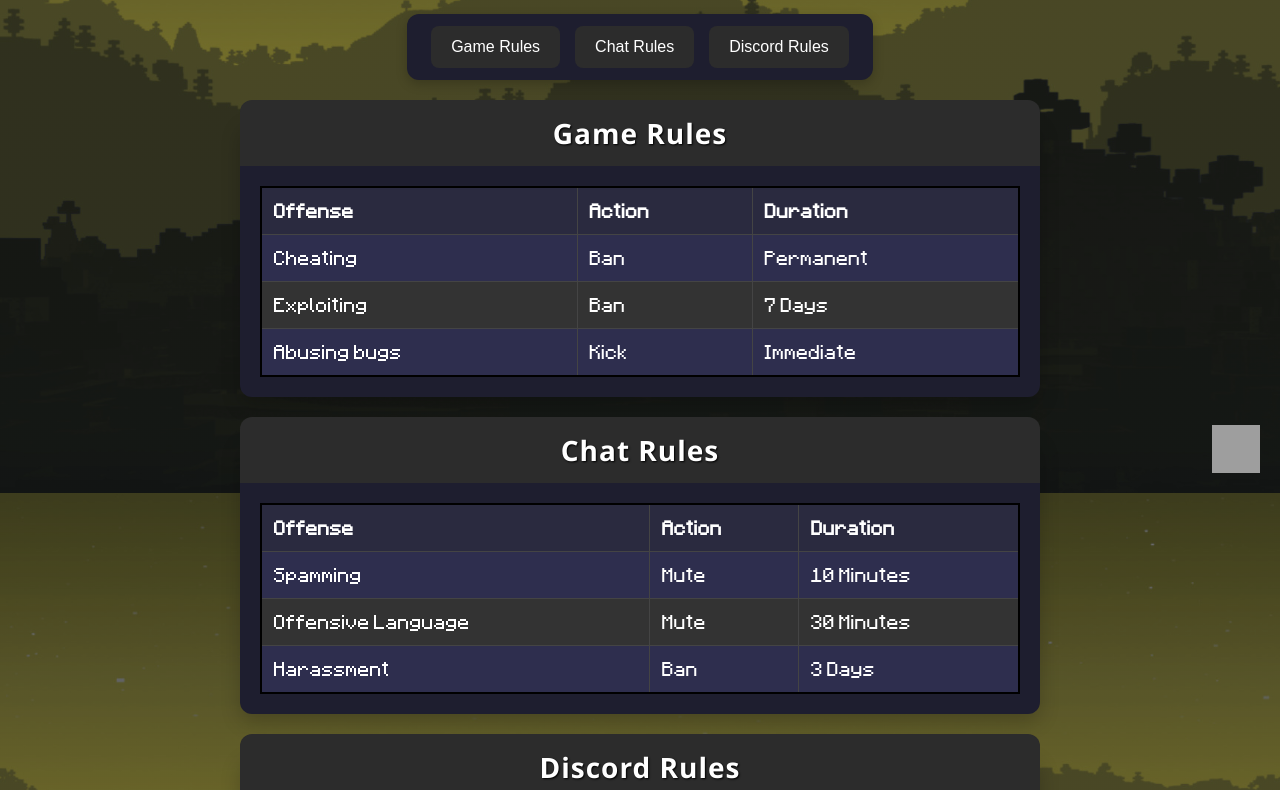
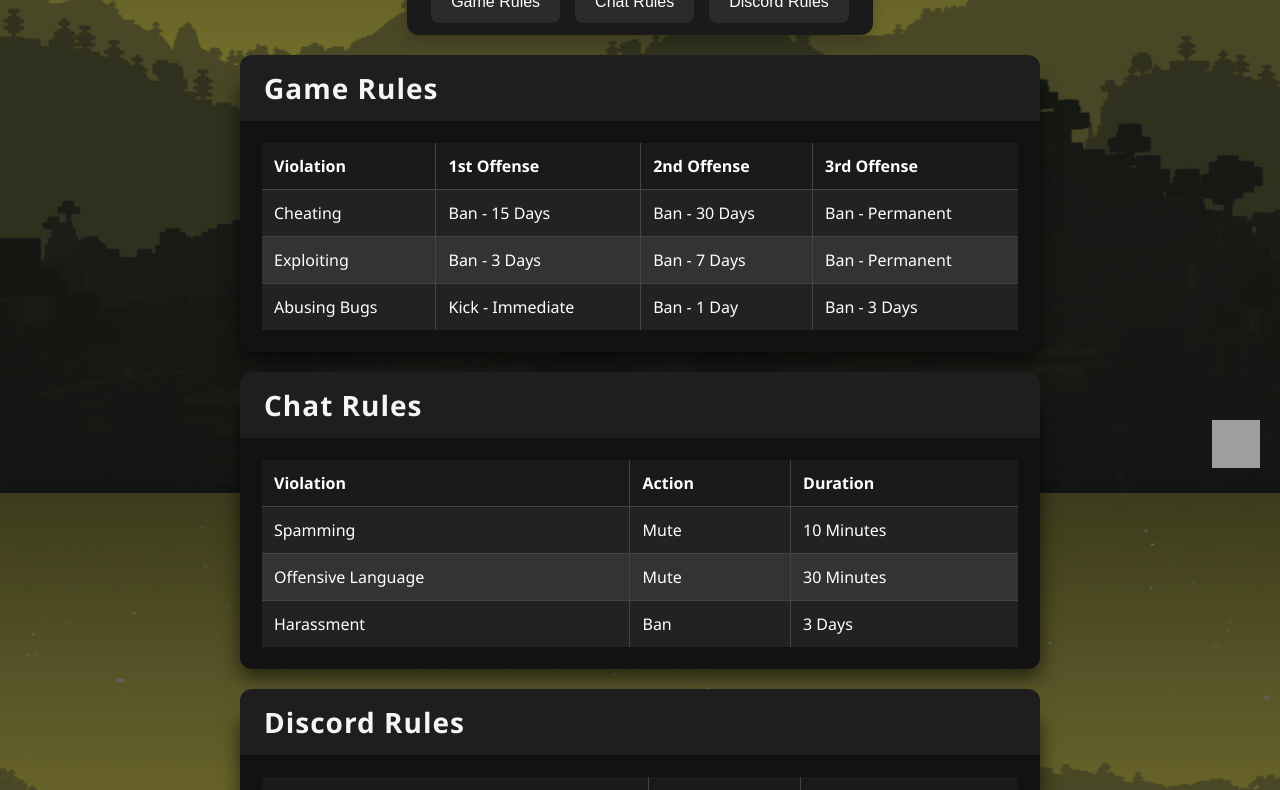
Before and after one commit to adomen201/shopsurvival, a plain HTML site: page rules.html in a window 1280 px wide. Shown: the part 307-1097 px from the top of the page. Drawn offline with Linux system fonts and the light colour scheme; grey boxes are pictures that could not be loaded.

Commit message:
New colour scheme + font

```diff
--- a/css/style2.css
+++ b/css/style2.css
@@ -8,11 +8,11 @@
 }
 
 body {
+  margin: 0;
+  font-family: 'Segoe UI', Tahoma, Geneva, Verdana, sans-serif;
   background: linear-gradient(rgba(20, 26, 35, 0.55), rgba(20, 26, 35, 0.55)),
               url("../img/yellowbackground2.jpg") no-repeat center center fixed;
   background-size: cover;
-    font-family: "Minecraft", Helvetica;
-    margin: 0;
 }
 
 a {
@@ -29,41 +29,109 @@ a {
 .logo img {
   width: 100%;
   max-width: 500px;
+  margin-top: 10px;
   animation: logo 5s infinite ease-in-out;
-    margin-top: 10px;
+}
+
+@keyframes logo {
+  0%, 100% { transform: scale(1); }
+  50% { transform: scale(1.07); }
 }
 
 table {
+  width: 100%;
+  border-collapse: collapse;
   text-align: center;
   background-color: #333;
-    border: black 2px solid;
-    padding: 10px;
+  border: 2px solid #121212;
+  border-radius: 12px;
   color: white;
-    width: 100%;
 }
 
-td {
-    border: black 2px solid;
-    padding: 10px;
+th, td {
+  padding: 12px;
+  border: 1px solid #444;
+  text-align: left;
 }
 
-table h1, h2 {
+th {
+  background-color: #1a1a1a;
+  color: #fff;
+}
+
+tr:nth-child(even) {
+  background-color: #222;
+}
+
+table h1, table h2 {
   color: white;
   text-align: center;
 }
 
-@keyframes logo {
-    0% { transform: scale(1); }
-    50% { transform: scale(1.07); }
-    100% { transform: scale(1); }
+.rules-section {
+  background: #121212;
+  border-radius: 12px;
+  padding: 20px;
+  margin: 40px auto;
+  max-width: 800px;
+  box-shadow: 0 8px 20px rgba(0, 0, 0, 0.6);
+}
+
+.rules-section h2 {
+  background: #1e1e1e;
+  color: #f5f5f5;
+  padding: 14px 24px;
+  margin: -40px -20px 20px -20px;
+  border-radius: 12px 12px 0 0;
+  font-size: 28px;
+  letter-spacing: 1px;
+  font-family: 'Segoe UI', Tahoma, Geneva, Verdana, sans-serif;
+}
+
+.top-nav-wrapper {
+  display: flex;
+  justify-content: center;
+  margin-top: -20px;
+}
+
+.top-nav {
+  background-color: #1a1a1a;
+  padding: 12px 24px;
+  border-radius: 12px;
+  box-shadow: 0 4px 12px rgba(0, 0, 0, 0.2);
+  display: flex;
+  gap: 15px;
+}
+
+.top-nav button {
+  background: #2b2b2b;
+  color: #fff;
+  border: none;
+  padding: 12px 20px;
+  border-radius: 8px;
+  font-size: 16px;
+  cursor: pointer;
+  transition: background 0.3s ease, transform 0.2s ease;
+}
+
+.top-nav button:hover {
+  background: #3b3b3b;
+  transform: scale(1.05);
 }
 
 .socials {
   position: fixed;
   top: 10px;
-    right: 0px;
+  right: 0;
   display: flex;
-    gap: 0px;
+  gap: 0;
+}
+
+@media (max-width: 600px) {
+  .socials img {
+    width: 30px;
+    height: 30px;
+  }
 }
 
 .info {
@@ -71,7 +139,7 @@ table h1, h2 {
   bottom: 20px;
   right: 20px;
   cursor: pointer;
-    transition: all 0.2s ease;
+  transition: transform 0.2s ease;
 }
 
 .info:hover {
@@ -93,11 +161,13 @@ table h1, h2 {
   top: 50%;
   left: 50%;
   transform: translate(-50%, -50%);
-    background: #fff;
+  background: #1a1a1a;
+  color: #eee;
   padding: 20px;
   width: 80%;
   max-width: 500px;
   border-radius: 8px;
+  box-shadow: 0 0 15px rgba(255, 255, 255, 0.05);
 }
 
 .popup-content {
@@ -110,92 +180,5 @@ table h1, h2 {
   right: 10px;
   font-size: 20px;
   cursor: pointer;
-    color: #333;
+  color: #aaa;
 }
-
-
-@media (max-width: 600px) {
-    .socials img {
-        width: 30px;
-        height: 30px;
-    }
-}
-
-  .top-nav-wrapper {
-      display: flex;
-      justify-content: center;
-      margin-top: 30px;
-    }
-
-    .top-nav {
-      background-color: #1e1e2f;
-      padding: 12px 24px;
-      border-radius: 12px;
-      box-shadow: 0 4px 12px rgba(0, 0, 0, 0.2);
-      display: flex;
-      gap: 15px;
-    }
-
-    .top-nav button {
-      background: #2c2c2c;
-      color: #fff;
-      border: none;
-      padding: 12px 20px;
-      border-radius: 8px;
-      font-size: 16px;
-      cursor: pointer;
-      transition: background 0.3s ease, transform 0.2s ease;
-    }
-
-    .top-nav button:hover {
-      background: #3a3a5e;
-      transform: scale(1.05);
-    }
-
-  .rules-section {
-    background: #1e1e2f;
-    border-radius: 12px;
-    padding: 20px;
-    margin: 40px auto;
-    max-width: 800px;
-    box-shadow: 0 8px 20px rgba(0, 0, 0, 0.2);
-  }
-
-  .rules-section h2 {
-    font-family: 'Segoe UI', Tahoma, Geneva, Verdana, sans-serif;
-    background: #2c2c2c;
-    color: #fff;
-    padding: 14px 24px;
-    margin-top: -40px;
-    margin-left: -20px;
-    margin-right: -20px;
-    margin-bottom: 20px;
-    border-radius: 12px 12px 0 0;
-    font-size: 28px;
-    letter-spacing: 1px;
-    text-shadow: 1px 1px 2px #000;
-  }
-
-  table {
-    width: 100%;
-    border-collapse: collapse;
-  }
-
-  th, td {
-    padding: 12px;
-    border: 1px solid #444;
-    text-align: left;
-  }
-
-  th {
-    background-color: #2a2a3f;
-    color: #fff;
-  }
-
-  tr:nth-child(even) {
-    background-color: #2e2e4e;
-  }
-
-  tr:hover {
-    background-color: #3a3a5e;
-  }
--- a/rules.html
+++ b/rules.html
@@ -68,17 +68,37 @@
     <div class="rules-section" id="game-rules">
         <h2>Game Rules</h2>
         <table>
-          <tr><th>Offense</th><th>Action</th><th>Duration</th></tr>
-          <tr><td>Cheating</td><td>Ban</td><td>Permanent</td></tr>
-          <tr><td>Exploiting</td><td>Ban</td><td>7 Days</td></tr>
-          <tr><td>Abusing bugs</td><td>Kick</td><td>Immediate</td></tr>
-        </table>
+            <tr>
+              <th>Violation</th>
+              <th>1st Offense</th>
+              <th>2nd Offense</th>
+              <th>3rd Offense</th>
+            </tr>
+            <tr>
+              <td>Cheating</td>
+              <td>Ban - 15 Days</td>
+              <td>Ban - 30 Days</td>
+              <td>Ban - Permanent</td>
+            </tr>
+            <tr>
+              <td>Exploiting</td>
+              <td>Ban - 3 Days</td>
+              <td>Ban - 7 Days</td>
+              <td>Ban - Permanent</td>
+            </tr>
+            <tr>
+              <td>Abusing Bugs</td>
+              <td>Kick - Immediate</td>
+              <td>Ban - 1 Day</td>
+              <td>Ban - 3 Days</td>
+            </tr>
+          </table>
       </div>
 
       <div class="rules-section" id="chat-rules">
         <h2>Chat Rules</h2>
         <table>
-          <tr><th>Offense</th><th>Action</th><th>Duration</th></tr>
+          <tr><th>Violation</th><th>Action</th><th>Duration</th></tr>
           <tr><td>Spamming</td><td>Mute</td><td>10 Minutes</td></tr>
           <tr><td>Offensive Language</td><td>Mute</td><td>30 Minutes</td></tr>
           <tr><td>Harassment</td><td>Ban</td><td>3 Days</td></tr>
@@ -88,7 +108,7 @@
       <div class="rules-section" id="discord-rules">
         <h2>Discord Rules</h2>
         <table>
-          <tr><th>Offense</th><th>Action</th><th>Duration</th></tr>
+          <tr><th>Violation</th><th>Action</th><th>Duration</th></tr>
           <tr><td>Advertising</td><td>Ban</td><td>Permanent</td></tr>
           <tr><td>Toxic Behavior</td><td>Mute</td><td>1 Hour</td></tr>
           <tr><td>Inappropriate Content</td><td>Kick</td><td>Immediate</td></tr>
```
Also changed, not shown: index.html (+2 -2 lines). Lines whose indentation alone changed are shown as unchanged.
